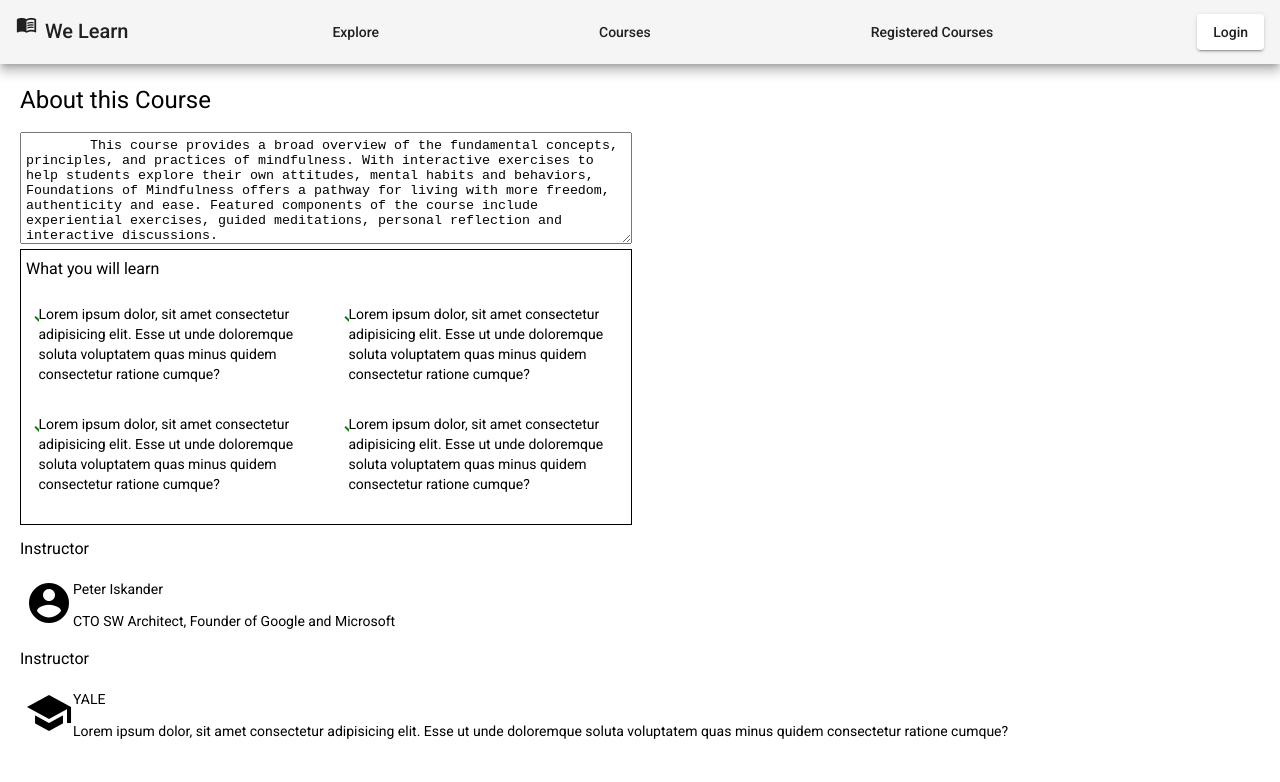
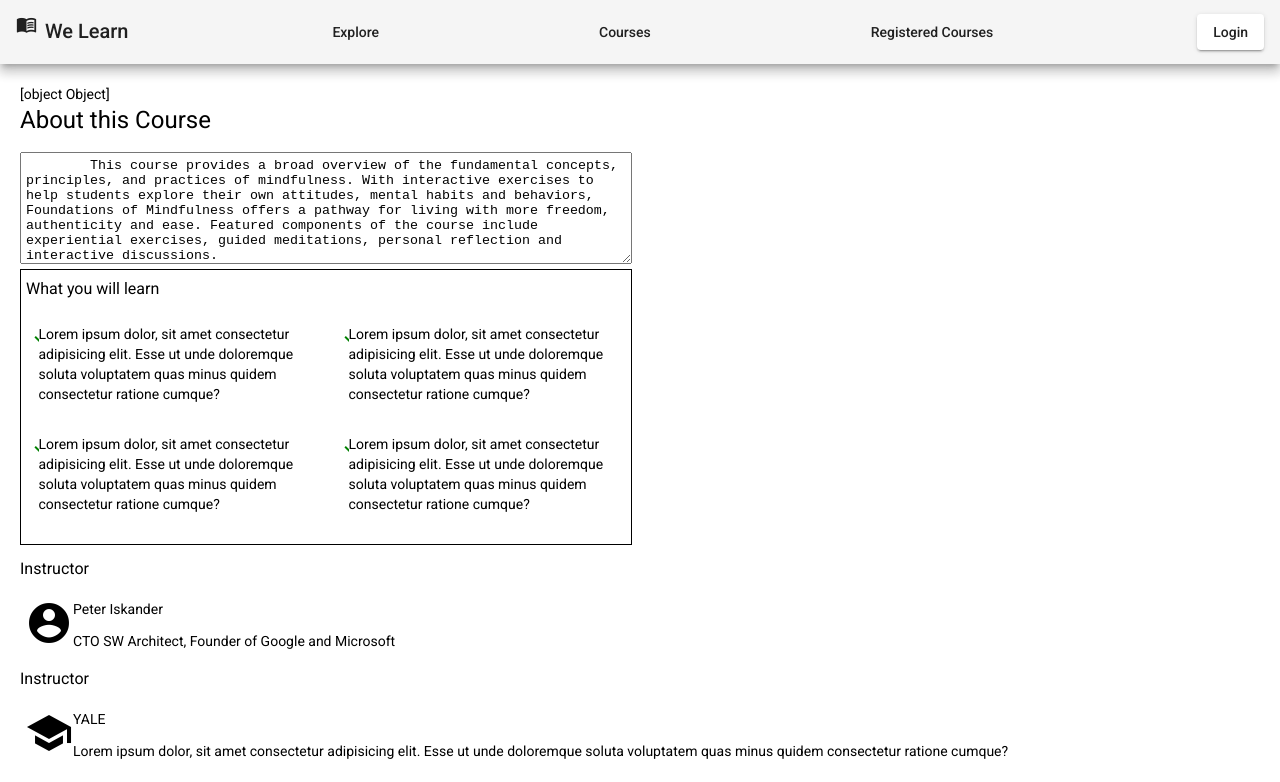
Before and after one commit to abadeerafif/ui-course-website-project, an Angular app: page /course-content/1 in a window 1280 px wide. Shown: the top 782 px of the page. Built offline with nearby package versions, Linux system fonts and the light colour scheme.

Commit message:
[ADD] added the courses data to the courseData service

```diff
--- a/src/app/course-content/course-content.component.html
+++ b/src/app/course-content/course-content.component.html
@@ -1,23 +1,21 @@
 <div class="course-content-layout">
+  {{ selectedCourse }}
   <h1>About this Course</h1>
   <textarea class="course-desc">
-        {{ selectedCourse[0].courseDesc }}
+        {{ selectedCourse.courseDesc }}
         </textarea
   >
   <div class="learning-objectives">
     <h3>What you will learn</h3>
     <div class="objectives-container">
       <app-learning-objective
-        *ngFor="let data of selectedCourse[0].learningObjectives"
+        *ngFor="let data of selectedCourse.learningObjectives"
         [data]="data"
       >
       </app-learning-objective>
     </div>
   </div>
-  <app-instructor [data]="selectedCourse[0].instructorDetails"></app-instructor
-  >
-  <app-instructor [data]="selectedCourse[0].institutionDetails"></app-instructor
-  >
-
+  <app-instructor [data]="selectedCourse.instructorDetails"></app-instructor>
+  <app-instructor [data]="selectedCourse.institutionDetails"></app-instructor>
 </div>
 <app-syllabus></app-syllabus>
--- a/src/app/course-content/course-content.component.ts
+++ b/src/app/course-content/course-content.component.ts
@@ -7,67 +7,27 @@ import { CourseDataService } from '../course-data.service';
   templateUrl: './course-content.component.html',
   styleUrls: ['./course-content.component.css'],
 })
-
 export class CourseContentComponent implements OnInit {
-  constructor(private route:ActivatedRoute,private courseData:CourseDataService) {}
-
+  constructor(
+    private route: ActivatedRoute,
+    private courseData: CourseDataService
+  ) {}
+  courses: any[] = [];
   ngOnInit(): void {
+    this.courses = this.courseData.getCourses();
+    console.log(this.courses.length, this.courseData.getCourses());
   }
-
-  courses = [
-    {
-      id:"1",
-      courseDesc:
-        'This course provides a broad overview of the fundamental concepts, principles, and practices of mindfulness. With interactive exercises to help students explore their own attitudes, mental habits and behaviors, Foundations of Mindfulness offers a pathway for living with more freedom, authenticity and ease. Featured components of the course include experiential exercises, guided meditations, personal reflection and interactive discussions.',
-      learningObjectives: [
-        'Lorem ipsum dolor, sit amet consectetur adipisicing elit. Esse ut unde doloremque soluta voluptatem quas minus quidem consectetur ratione cumque?',
-        'Lorem ipsum dolor, sit amet consectetur adipisicing elit. Esse ut unde doloremque soluta voluptatem quas minus quidem consectetur ratione cumque?',
-        'Lorem ipsum dolor, sit amet consectetur adipisicing elit. Esse ut unde doloremque soluta voluptatem quas minus quidem consectetur ratione cumque?',
-        'Lorem ipsum dolor, sit amet consectetur adipisicing elit. Esse ut unde doloremque soluta voluptatem quas minus quidem consectetur ratione cumque?',
-      ],
-      instructorDetails: {
-        isSchool:"inst",
-        Name: 'Peter Iskander',
-        Position: 'CTO SW Architect, Founder of Google and Microsoft',
-      },
-      institutionDetails: {
-        isSchool:"school",
-        Name: 'YALE',
-        Position:
-          'Lorem ipsum dolor, sit amet consectetur adipisicing elit. Esse ut unde doloremque soluta voluptatem quas minus quidem consectetur ratione cumque?',
-      },
-      weeks: [
-        {
-          title: 'week 1',
-          numberOfVideos: 5,
-          toReadNumber: 3,
-          quizzes: 1,
-          estimatedTime: 12,
-        },
-        {
-          title: 'week 2',
-          numberOfVideos: 7,
-          toReadNumber: 5,
-          quizzes: 1,
-          estimatedTime: 14,
-        },
-        {
-          title: 'week 3',
-          numberOfVideos: 9,
-          toReadNumber: 7,
-          quizzes: 1,
-          estimatedTime: 16,
-        },
-        {
-          title: 'week 4',
-          numberOfVideos: 3,
-          toReadNumber: 1,
-          quizzes: 0,
-          estimatedTime: 4,
-        },
-      ],
-    },
-  ]
+  ngAfterContentInit() {
+    this.getCourseByID();
+  }
   selected_id = this.route.snapshot.paramMap.get('id');
-  selectedCourse=this.courses.filter((course) => course.id === this.selected_id);
+  selectedCourse: any = null;
+  getCourseByID() {
+    for (let i = 0; i < this.courses.length; i++) {
+      console.log(this.courses[i]);
+      if (this.courses[i].id === this.selected_id) {
+        this.selectedCourse = this.courses[i];
+      }
+    }
+  }
 }
--- a/src/app/course-data.service.ts
+++ b/src/app/course-data.service.ts
@@ -1,19 +1,68 @@
 import { Injectable } from '@angular/core';
 
 @Injectable({
-  providedIn: 'root'
+  providedIn: 'root',
 })
 export class CourseDataService {
+  constructor() {}
 
-  constructor() { }
-
-  getCourseNames(){
-    return[
-      'Data Structure',
-      'OOP',
-      'Algorithms',
-      'UID',
-      'Web Development'
+  getCourseNames() {
+    return ['Data Structure', 'OOP', 'Algorithms', 'UID', 'Web Development'];
+  }
+  getCourses() {
+    return [
+      {
+        id: '1',
+        courseDesc:
+          'This course provides a broad overview of the fundamental concepts, principles, and practices of mindfulness. With interactive exercises to help students explore their own attitudes, mental habits and behaviors, Foundations of Mindfulness offers a pathway for living with more freedom, authenticity and ease. Featured components of the course include experiential exercises, guided meditations, personal reflection and interactive discussions.',
+        learningObjectives: [
+          'Lorem ipsum dolor, sit amet consectetur adipisicing elit. Esse ut unde doloremque soluta voluptatem quas minus quidem consectetur ratione cumque?',
+          'Lorem ipsum dolor, sit amet consectetur adipisicing elit. Esse ut unde doloremque soluta voluptatem quas minus quidem consectetur ratione cumque?',
+          'Lorem ipsum dolor, sit amet consectetur adipisicing elit. Esse ut unde doloremque soluta voluptatem quas minus quidem consectetur ratione cumque?',
+          'Lorem ipsum dolor, sit amet consectetur adipisicing elit. Esse ut unde doloremque soluta voluptatem quas minus quidem consectetur ratione cumque?',
+        ],
+        instructorDetails: {
+          isSchool: 'inst',
+          Name: 'Peter Iskander',
+          Position: 'CTO SW Architect, Founder of Google and Microsoft',
+        },
+        institutionDetails: {
+          isSchool: 'school',
+          Name: 'YALE',
+          Position:
+            'Lorem ipsum dolor, sit amet consectetur adipisicing elit. Esse ut unde doloremque soluta voluptatem quas minus quidem consectetur ratione cumque?',
+        },
+        weeks: [
+          {
+            title: 'week 1',
+            numberOfVideos: 5,
+            toReadNumber: 3,
+            quizzes: 1,
+            estimatedTime: 12,
+          },
+          {
+            title: 'week 2',
+            numberOfVideos: 7,
+            toReadNumber: 5,
+            quizzes: 1,
+            estimatedTime: 14,
+          },
+          {
+            title: 'week 3',
+            numberOfVideos: 9,
+            toReadNumber: 7,
+            quizzes: 1,
+            estimatedTime: 16,
+          },
+          {
+            title: 'week 4',
+            numberOfVideos: 3,
+            toReadNumber: 1,
+            quizzes: 0,
+            estimatedTime: 4,
+          },
+        ],
+      },
     ];
   }
 }
```
